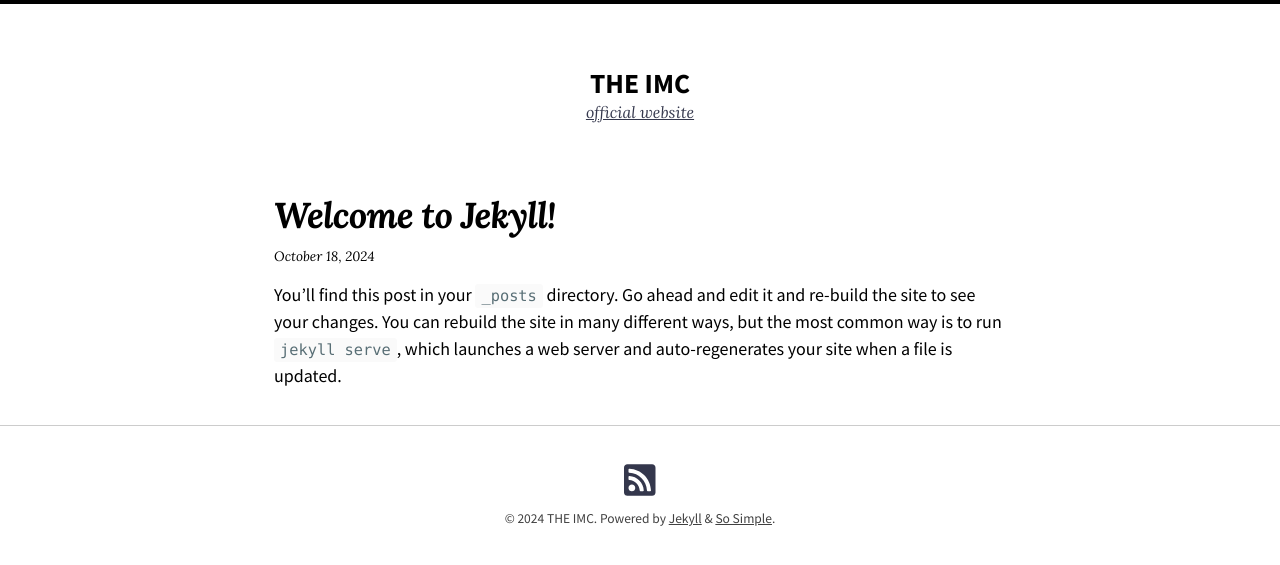
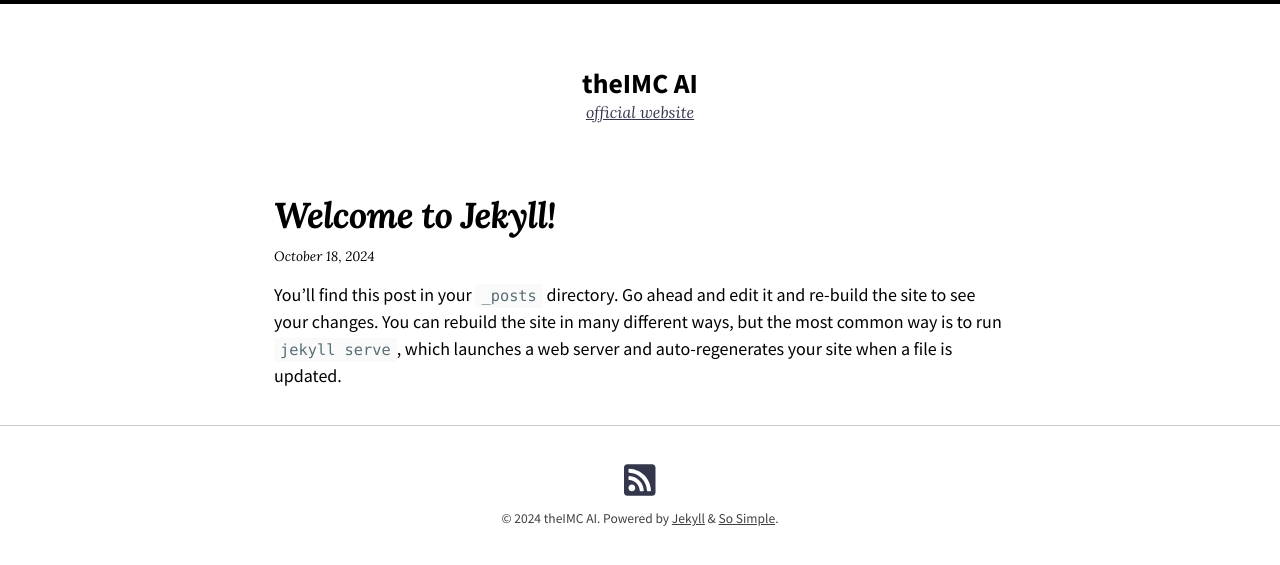
Before and after one commit to hjjson/hjjson.github.io, a Jekyll site: the page built from index.md, in a window 1280 px wide. Shown: the top 565 px of the page. Built offline with Jekyll 4.4.1, drawn with Linux system fonts in a browser that asks for light colours; nearby versions of some CDN libraries.

Commit message:
Update _config.yml

```diff
--- a/_config.yml
+++ b/_config.yml
@@ -17,7 +17,7 @@
 remote_theme: mmistakes/so-simple-theme
 skin: "/assets/css/skins/default.css"
 locale: en-US
-title: "THE IMC"
+title: "theIMC AI"
 description: "<a href='https://theimc.co.kr/web/php/main/main.php'>official website</a>"
 baseurl: # the subpath of your site, e.g. "/blog"
 url: "https://hjjson.github.io/" # the base hostname & protocol for your site e.g. "https://mmistakes.github.io"
```
